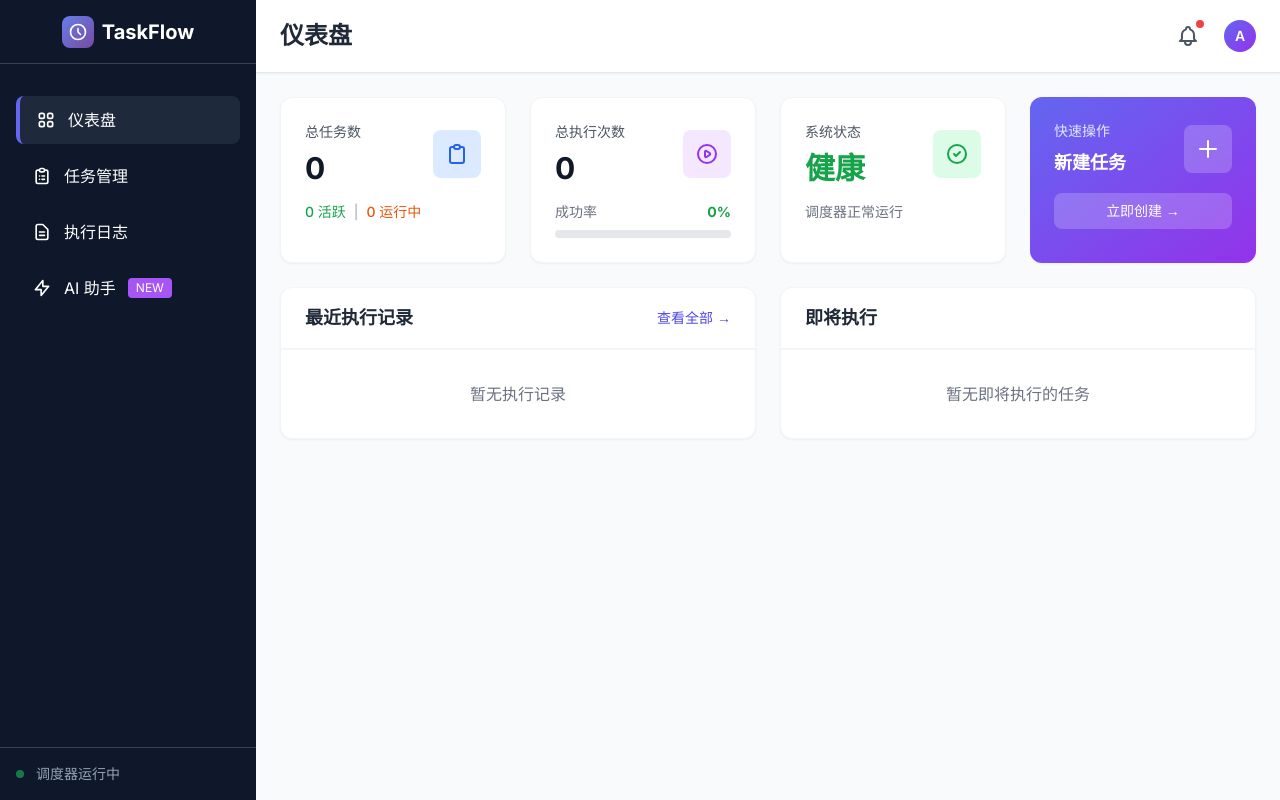
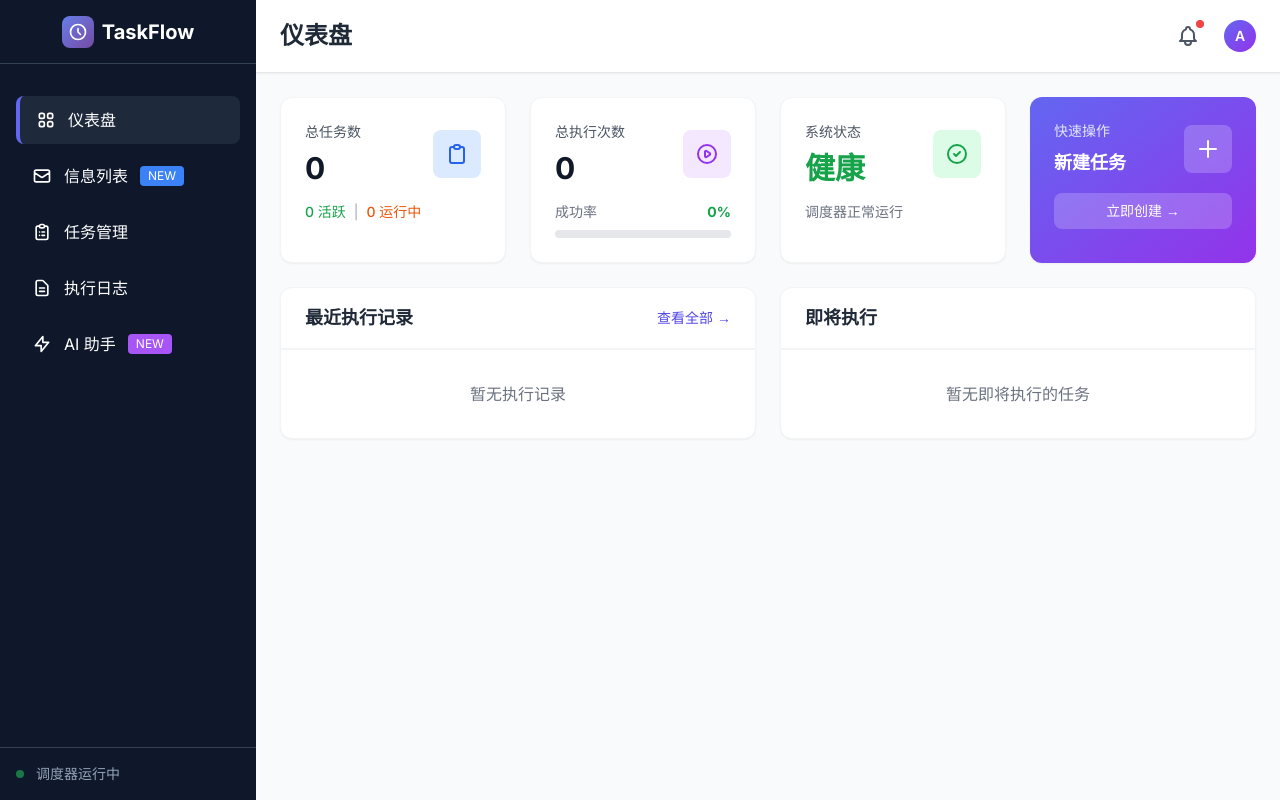
Before and after one commit to yanjiawen2007-glitch/basic-things, a FastAPI app: page / in a window 1280 px wide. Run offline with FastAPI, Linux system fonts and the light colour scheme; parts of the project's set-up code (start-up, migrations or seed data) failed here and were passed over; some libraries are stand-ins or nearby versions.

Commit message:
Update base.html

```diff
--- a/app/templates/base.html
+++ b/app/templates/base.html
@@ -45,6 +45,11 @@
             <a href="/" class="flex items-center space-x-3 px-4 py-3 rounded-lg hover:bg-slate-800 transition-colors {% if request.url.path == '/' %}bg-slate-800 border-l-4 border-indigo-500{% endif %}">
                 <svg class="w-5 h-5" fill="none" stroke="currentColor" viewBox="0 0 24 24"><path stroke-linecap="round" stroke-linejoin="round" stroke-width="2" d="M4 6a2 2 0 012-2h2a2 2 0 012 2v2a2 2 0 01-2 2H6a2 2 0 01-2-2V6zM14 6a2 2 0 012-2h2a2 2 0 012 2v2a2 2 0 01-2 2h-2a2 2 0 01-2-2V6zM4 16a2 2 0 012-2h2a2 2 0 012 2v2a2 2 0 01-2 2H6a2 2 0 01-2-2v-2zM14 16a2 2 0 012-2h2a2 2 0 012 2v2a2 2 0 01-2 2h-2a2 2 0 01-2-2v-2z"></path></svg>
                 <span>仪表盘</span>
+            </a>
+            <a href="/messages" class="flex items-center space-x-3 px-4 py-3 rounded-lg hover:bg-slate-800 transition-colors {% if request.url.path == '/messages' %}bg-slate-800 border-l-4 border-indigo-500{% endif %}">
+                <svg class="w-5 h-5" fill="none" stroke="currentColor" viewBox="0 0 24 24"><path stroke-linecap="round" stroke-linejoin="round" stroke-width="2" d="M3 8l7.89 5.26a2 2 0 002.22 0L21 8M5 19h14a2 2 0 002-2V7a2 2 0 00-2-2H5a2 2 0 00-2 2v10a2 2 0 002 2z"></path></svg>
+                <span>信息列表</span>
+                <span class="ml-auto px-2 py-0.5 bg-blue-500 rounded text-xs">NEW</span>
             </a>
             <a href="/tasks" class="flex items-center space-x-3 px-4 py-3 rounded-lg hover:bg-slate-800 transition-colors {% if request.url.path == '/tasks' %}bg-slate-800 border-l-4 border-indigo-500{% endif %}">
                 <svg class="w-5 h-5" fill="none" stroke="currentColor" viewBox="0 0 24 24"><path stroke-linecap="round" stroke-linejoin="round" stroke-width="2" d="M9 5H7a2 2 0 00-2 2v12a2 2 0 002 2h10a2 2 0 002-2V7a2 2 0 00-2-2h-2M9 5a2 2 0 002 2h2a2 2 0 002-2M9 5a2 2 0 012-2h2a2 2 0 012 2m-3 7h3m-3 4h3m-6-4h.01M9 16h.01"></path></svg>
```
